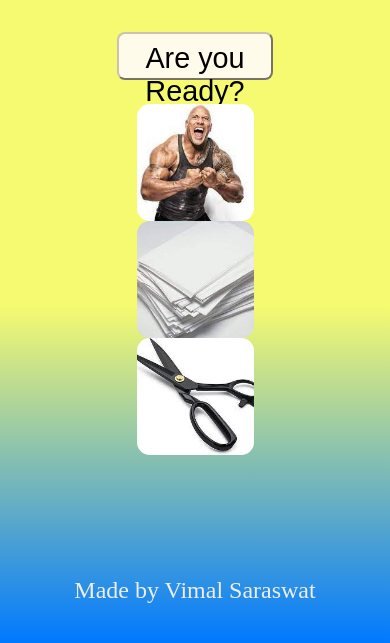
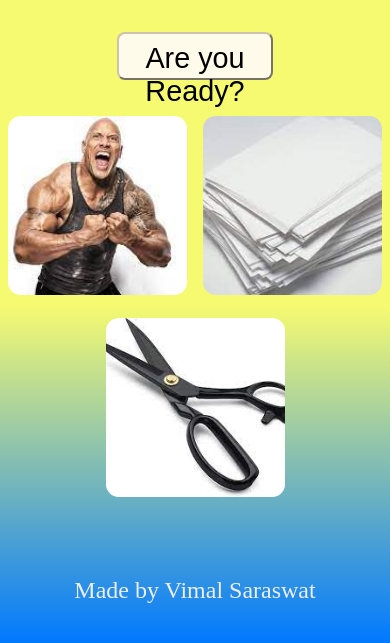
Before and after one commit to vimalsaraswat/rock-paper-scissors, a plain HTML site: page index.html in a window 390 px wide. Shown: the part 201-844 px from the top of the page. Drawn offline with Linux system fonts and the light colour scheme.

Commit message:
Improved cards responsiveness

```diff
--- a/styles.css
+++ b/styles.css
@@ -41,6 +41,7 @@ article {
 
 #cards-wrapper {
   width: 100%;
+  height: 80%;
   display: flex;
   justify-content: space-around;
   align-items: center;
@@ -48,7 +49,7 @@ article {
 
 .card {
   border-radius: 0.8em;
-  width: 30vw;
+  width: 14rem;
   aspect-ratio: 1 / 1;
   transition: all ease 0.3s;
   background-size: cover;
@@ -88,8 +89,13 @@ footer {
   display: none;
 }
 
-@media (max-width: 640px) {
+@media (max-width: 768px) {
   #cards-wrapper {
-    flex-direction: column;
+    flex-wrap: wrap;
+  }
+  .card {
+    width: calc(50% - 1rem);
+    margin: 0.5rem;
+    max-width: none;
   }
 }
```
